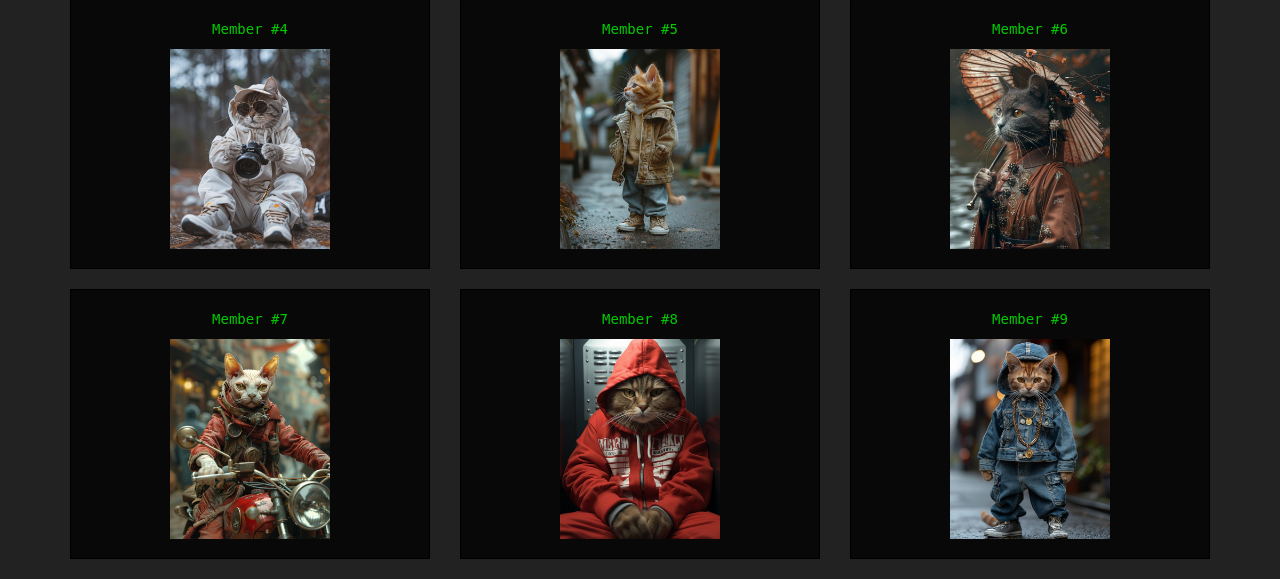
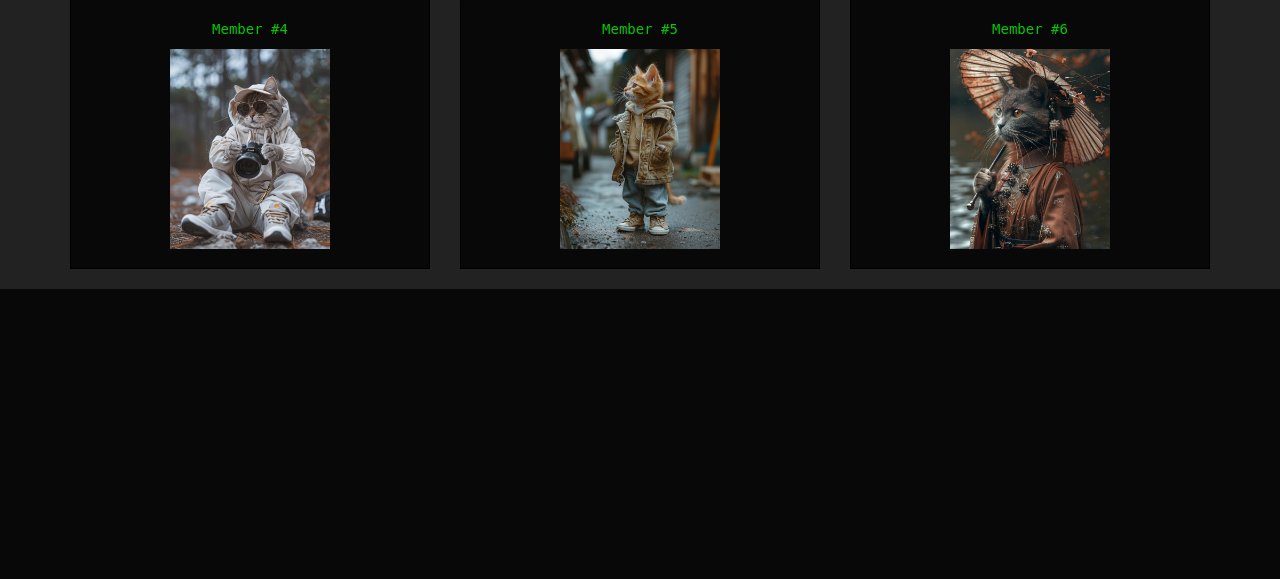
Before and after one commit to th3-d4rk-c4t/h4x0r, a Django app: page /d4shb04rd-f0r-1337/ in a window 1280 px wide. Shown: the part 979-1558 px from the top of the page. After the commit the page ends 1268 px from the top, so only its background shows below. Run offline with Django 5.2, Linux system fonts and the light colour scheme; parts of the project's set-up code (start-up, migrations or seed data) failed here and were passed over; some libraries are stand-ins or nearby versions.

Commit message:
Remove old members

```diff
--- a/dashboard/templates/dashboard/members.html
+++ b/dashboard/templates/dashboard/members.html
@@ -56,24 +56,3 @@
         </div>
     </div>
 </div>
-
-<div class="row">
-    <div class="col-md-4">
-        <div class="well text-center">
-            <p>Member #7</p>
-            <img src="{% static 'images/members/7.jpeg' %}" width="160" height="200" alt="Member #7">
-        </div>
-    </div>
-    <div class="col-md-4">
-        <div class="well text-center">
-            <p>Member #8</p>
-            <img src="{% static 'images/members/8.jpeg' %}" width="160" height="200" alt="Member #8">
-        </div>
-    </div>
-    <div class="col-md-4">
-        <div class="well text-center">
-            <p>Member #9</p>
-            <img src="{% static 'images/members/9.jpeg' %}" width="160" height="200" alt="Member #9">
-        </div>
-    </div>
-</div>
```
